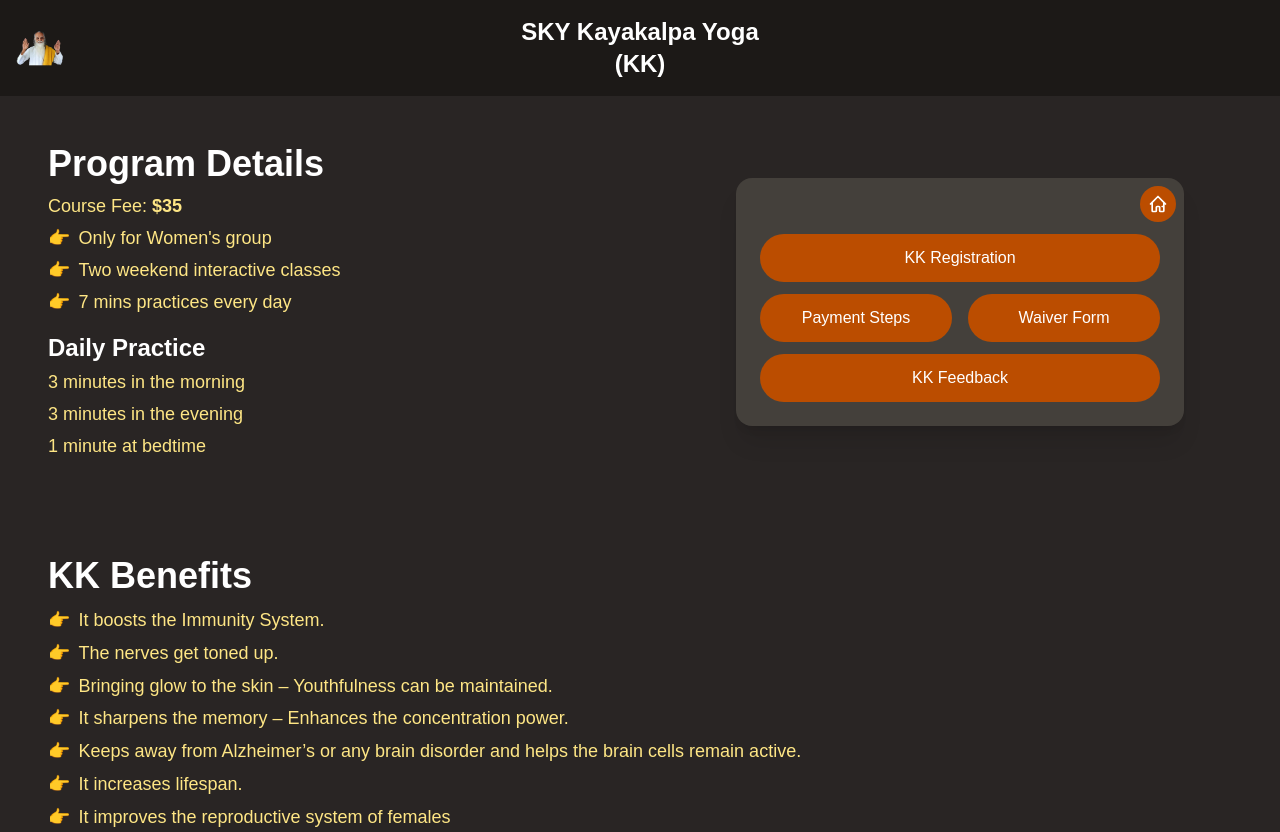
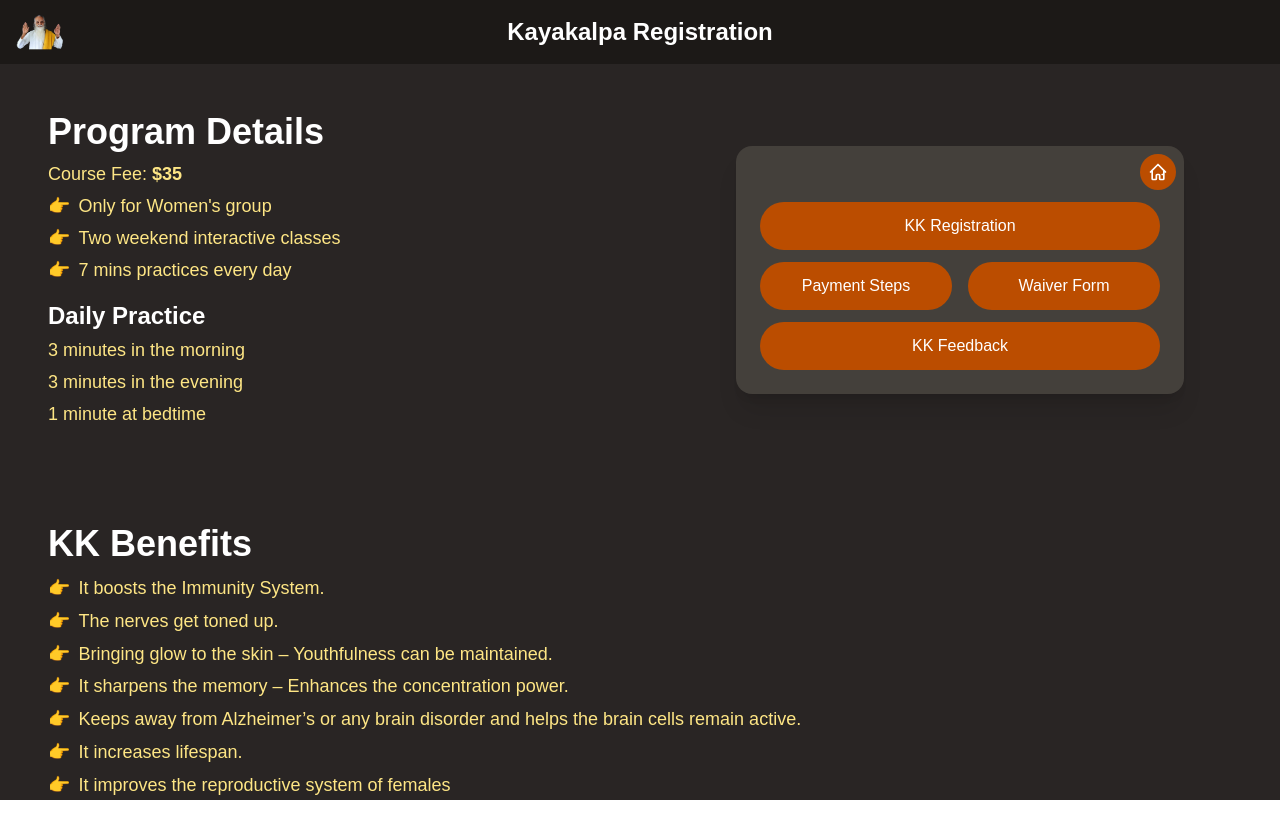
Before and after one commit to Itz-Viggy/Yoga-Registration, a Next.js app: page /kkhome in a window 1280 px wide. After the commit the page ends 800 px from the top, so only its background shows below. Built offline with nearby package versions, Linux system fonts and the light colour scheme.

Commit message:
Changed Header

```diff
--- a/src/app/kkhome/page.tsx
+++ b/src/app/kkhome/page.tsx
@@ -44,8 +44,8 @@ export default function HomePage() {
           />
         </div>
         <h1 className="text-2xl font-bold text-white text-center">
-          SKY Kayakalpa Yoga <br />
-           (KK)
+          Kayakalpa Registration <br />
+
         </h1>
       </header>
 
```
